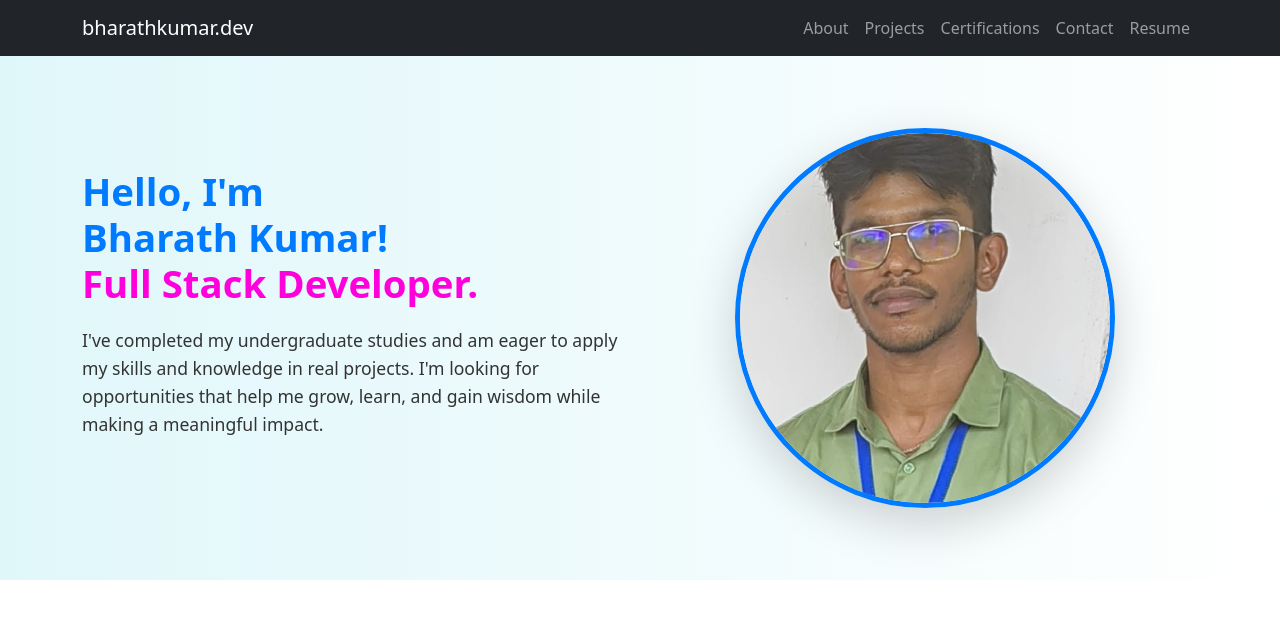
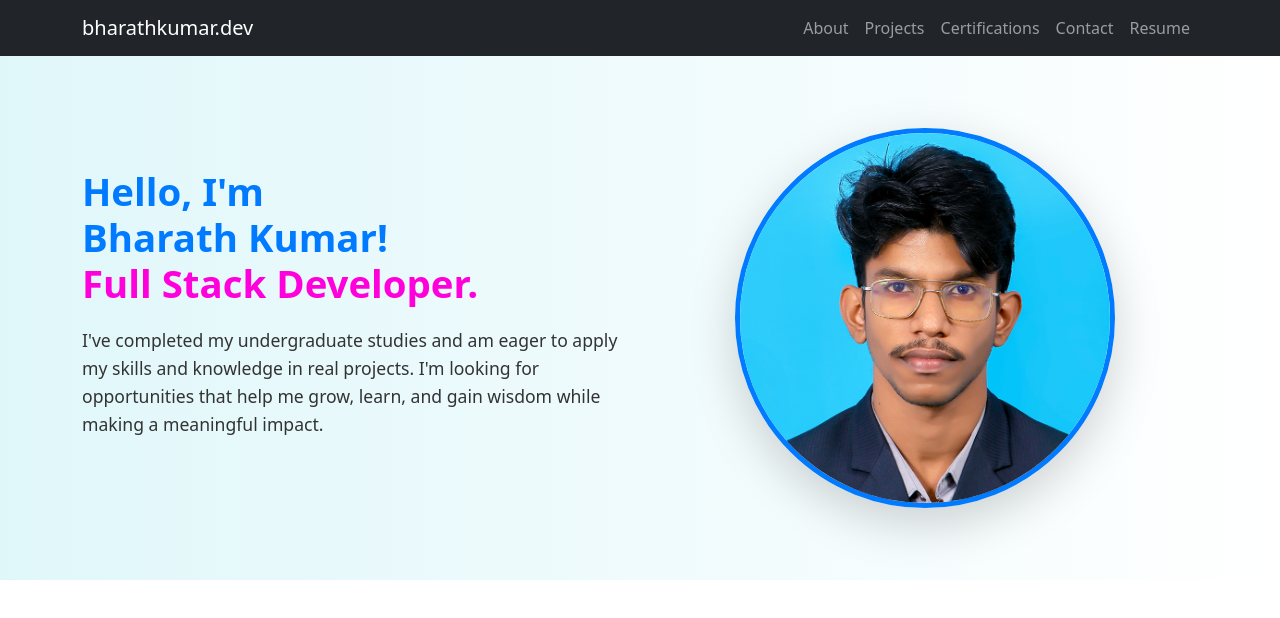
Before and after one commit to bharathdhana/my_portfolio, a React (Vite) app: page / in a window 1280 px wide. Shown: the top 618 px of the page. Built offline with nearby package versions, Linux system fonts and the light colour scheme.

Commit message:
update pages

```diff
--- a/src/pages/Home.jsx
+++ b/src/pages/Home.jsx
@@ -27,17 +27,17 @@ const Home = () => (
         </Col>
 
         {/* Image Section */}
-        <Col xs={12} md={6} className="text-center">
+        <Col xs={12} md={6} className="text-center d-flex justify-content-center align-items-center">
           <img
             src={profile}
             alt="Profile"
             className="rounded-circle shadow-lg img-fluid"
             style={{
-              width: '380px',
-              height  : '380px',
-              maxWidth: '100%',      // automatically scales down
-              maxHeight: '400px',          // fits all screens
-              objectFit: 'cover',         // maintain aspect ratio
+              width: '100%',
+              maxWidth: '380px',
+              aspectRatio: '1/1',
+              objectFit: 'cover',
+              objectPosition: 'center 20%',
               border: '5px solid #007bff'
             }}
           />
--- a/src/pages/Resume.jsx
+++ b/src/pages/Resume.jsx
@@ -1,4 +1,4 @@
-
+// Resume would be Change Anytime
 const Resume = () => (
   <section className="py-5 bg-light text-center">
     <h2 className="section-title mb-4">My Resume</h2>
```
Also changed, not shown: src/img/profile.jpg.
